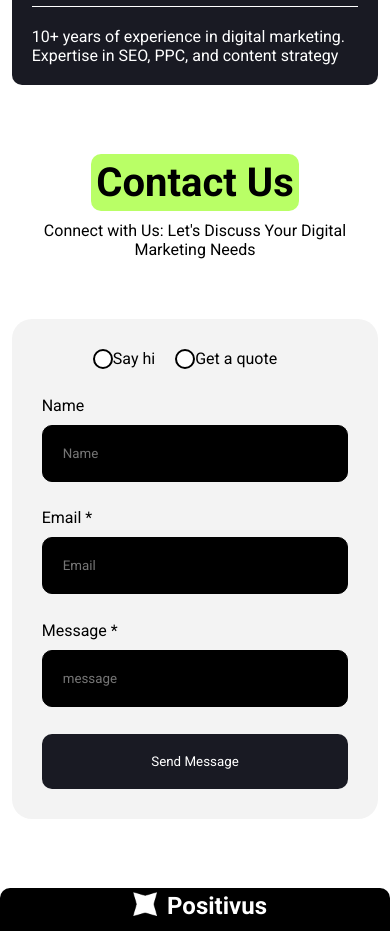
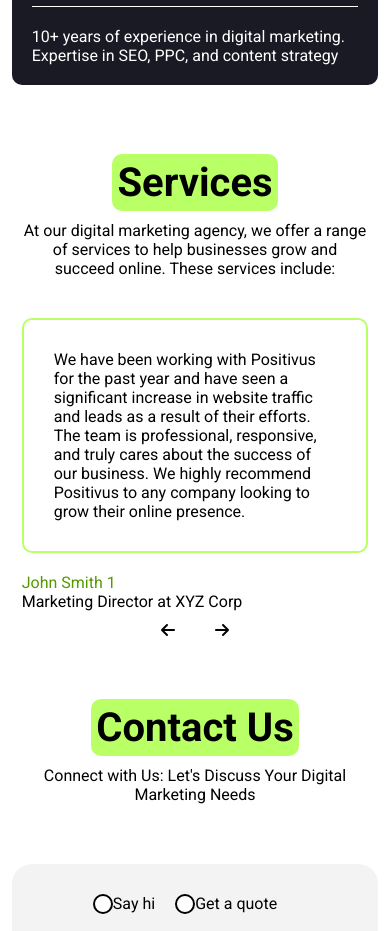
Before and after one commit to DOSSA-HASAN/Positivus, a React (Vite) app: page / in a window 390 px wide. Shown: the part 5540-6471 px from the top of the page. Built offline with nearby package versions, Linux system fonts and the light colour scheme.

Commit message:
slider + responsiveness

```diff
--- a/src/components/footer/slider/Slider.jsx
+++ b/src/components/footer/slider/Slider.jsx
@@ -1,10 +1,90 @@
-import React from 'react'
+import React, { useState } from 'react'
 import "./slider.css"
 
 function Slider() {
+
+    const testimonials = [
+        {
+            "name": "John Smith 1",
+            "role": "Marketing Director at XYZ Corp",
+            "testimonial": "We have been working with Positivus for the past year and have seen a significant increase in website traffic and leads as a result of their efforts. The team is professional, responsive, and truly cares about the success of our business. We highly recommend Positivus to any company looking to grow their online presence."
+        },
+        {
+            "name": "John Smith 2",
+            "role": "Marketing Director at XYZ Corp",
+            "testimonial": "We have been working with Positivus for the past year and have seen a significant increase in website traffic and leads as a result of their efforts. The team is professional, responsive, and truly cares about the success of our business. We highly recommend Positivus to any company looking to grow their online presence."
+        },
+        {
+            "name": "John Smith 3",
+            "role": "Marketing Director at XYZ Corp",
+            "testimonial": "We have been working with Positivus for the past year and have seen a significant increase in website traffic and leads as a result of their efforts. The team is professional, responsive, and truly cares about the success of our business. We highly recommend Positivus to any company looking to grow their online presence."
+        },
+        {
+            "name": "John Smith 4",
+            "role": "Marketing Director at XYZ Corp",
+            "testimonial": "We have been working with Positivus for the past year and have seen a significant increase in website traffic and leads as a result of their efforts. The team is professional, responsive, and truly cares about the success of our business. We highly recommend Positivus to any company looking to grow their online presence."
+        },
+        {
+            "name": "John Smith 5",
+            "role": "Marketing Director at XYZ Corp",
+            "testimonial": "We have been working with Positivus for the past year and have seen a significant increase in website traffic and leads as a result of their efforts. The team is professional, responsive, and truly cares about the success of our business. We highly recommend Positivus to any company looking to grow their online presence."
+        },
+        {
+            "name": "John Smith 6",
+            "role": "Marketing Director at XYZ Corp",
+            "testimonial": "We have been working with Positivus for the past year and have seen a significant increase in website traffic and leads as a result of their efforts. The team is professional, responsive, and truly cares about the success of our business. We highly recommend Positivus to any company looking to grow their online presence."
+        },
+        {
+            "name": "John Smith 7",
+            "role": "Marketing Director at XYZ Corp",
+            "testimonial": "We have been working with Positivus for the past year and have seen a significant increase in website traffic and leads as a result of their efforts. The team is professional, responsive, and truly cares about the success of our business. We highly recommend Positivus to any company looking to grow their online presence."
+        },
+
+    ]
+
+    const [sliderNum, setSliderNum] = useState(0)
+
+    const handleNext = () => {
+        setSliderNum((prevIndex) => prevIndex === testimonials.length - 1 ? 0 : prevIndex + 1)
+    }
+
+    const handlePrev = () => {
+        setSliderNum((prevIndex) => prevIndex === 0 ? testimonials.length - 1 : prevIndex - 1)
+    }
     return (
         <>
+            <section className="slider-section">
+                <article className='title-banner'>
+                    <h2>Services</h2>
+                    <p>At our digital marketing agency, we offer a range of services to help businesses grow and succeed online. These services include:</p>
+                </article>
 
+                <main className="slider-cont">
+                    <figure className="sliders"
+                        style={{transform: `translateX(-${sliderNum * 100}%)`}}
+                    >
+                        {
+                            testimonials.map((testimonial, index) => (
+
+                                <>
+                                    <div key={index} className="testimonial">
+                                        <p className='test'>{testimonial.testimonial}</p>
+                                        <span>
+                                            <p className="test-name">{testimonial.name}</p>
+                                            <p className="test-role">{testimonial.role}</p>
+                                        </span>
+                                    </div>
+                                </>
+                            ))
+                        }
+                    </figure>
+                    <div className="arrow-cont">
+                        <span className="left-arrow" onClick={handlePrev}><i className="fa-solid fa-arrow-left"></i></span>
+                        <span className="right-arrow" onClick={handleNext}><i class="fa-solid fa-arrow-right"></i></span>
+                    </div>
+
+                </main>
+            </section>
         </>
     )
 }
--- a/src/components/footer/slider/slider.css
+++ b/src/components/footer/slider/slider.css
@@ -0,0 +1,57 @@
+.slider-section{
+    display: flex;
+    justify-content: flex-start;
+    align-items: flex-start;
+    flex-direction: column;
+
+}
+
+.slider-cont{
+    display: flex;
+    flex-direction: column;
+    justify-content: flex-start;
+    align-items: center;
+    background-color: light-dark(#fff, #000);
+    color: light-dark(#000, #fff);
+    margin: 20px 0;
+    width: 100%;
+    overflow: hidden;
+}
+
+.sliders{
+    display: flex;
+    justify-content: space-evenly;
+    align-items: center;
+    width: 100%;
+    transition: transform 0.3s ease-in-out;
+}
+
+.testimonial{
+    flex: 0 0 100%;
+    padding: 10px;
+}
+
+.testimonial > .test{
+    border: 2px solid #B9FF66;
+    border-radius: 10px;
+    padding: 30px;
+    margin-bottom: 20px;
+}
+
+.testimonial > span > .test-name{
+    color: light-dark(hsl(87, 100%, 30%), hsl(87, 100%, 70%));
+}
+
+.arrow-cont{
+    display: flex;
+    justify-content: space-between;
+    align-items: center;
+}
+
+.arrow-cont > span{
+    margin: 0 20px;
+}
+
+.arrow-cont > span:hover i{
+    color: #B9FF66;
+}
```
